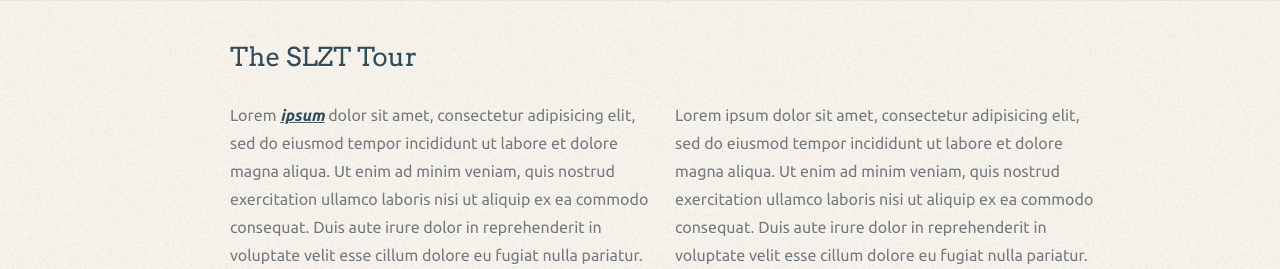
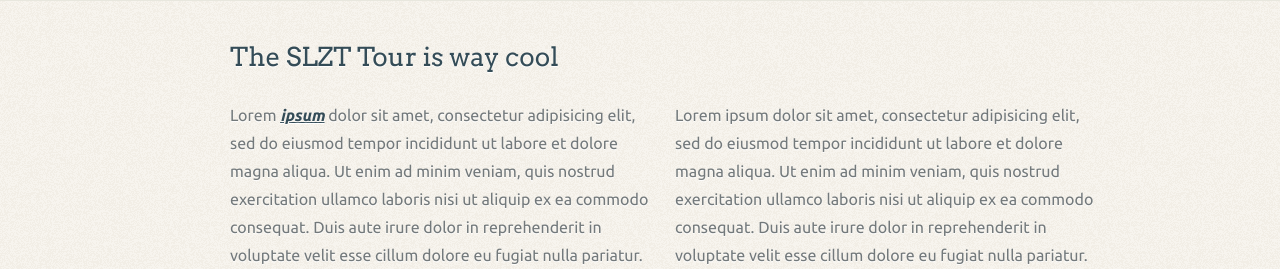
Before and after one commit to codyevans/SkamaniaLodgeZipTour, a PHP site: page / in a window 1280 px wide. Shown: the part 1060-1329 px from the top of the page. Run offline with PHP 8.4, Linux system fonts and the light colour scheme; some libraries are stand-ins or nearby versions.

Commit message:
stupid title

```diff
--- a/index.php
+++ b/index.php
@@ -105,7 +105,7 @@
             <section id="tour">
                 <div class="grid">
                     <h1>
-                        The SLZT Tour
+                        The SLZT Tour is way cool
                     </h1>
                     <p class="col-1-2">
                         Lorem <a href="#" id="navOn">ipsum</a> dolor sit amet, consectetur adipisicing elit, sed do eiusmod
```
